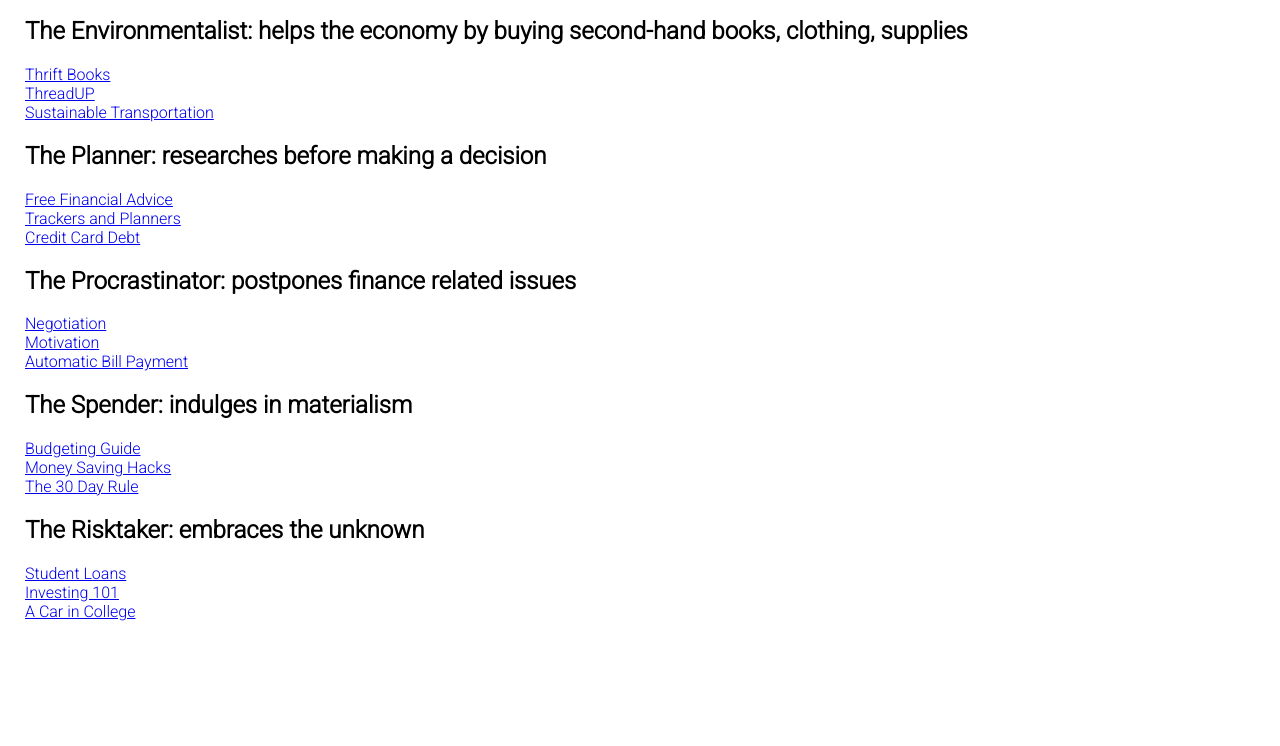
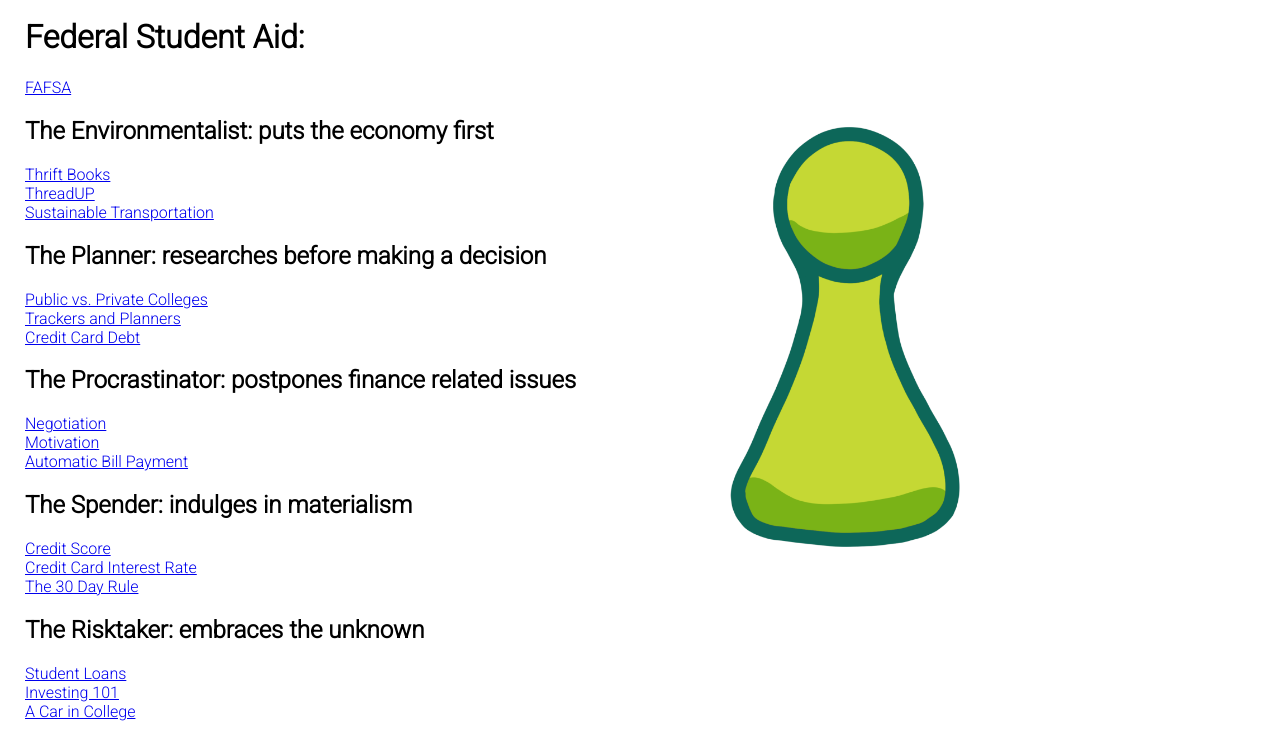
Before and after one commit to rbccawang/holidayhacks, a plain HTML site: page resources.html in a window 1280 px wide. Shown: the part 108-854 px from the top of the page. Before the commit the page ends 800 px from the top, so only its background shows below. Drawn offline with nearby package versions, Linux system fonts and the light colour scheme.

Commit message:
Final Version 3.0

```diff
--- a/resources.html
+++ b/resources.html
@@ -1,11 +1,11 @@
 <!DOCTYPE html>
 <head>
     <meta charset="utf-8" />
-    <title>About</title>
     <link rel="stylesheet" href="styles.css">
     <link rel="preconnect" href="https://fonts.gstatic.com">
 <link href="https://fonts.googleapis.com/css2?family=Oswald&family=Roboto:wght@300&display=swap" rel="stylesheet">
 </head>
+<head>
 <body>
     <div class="container">
         <div style = "nav-wrapper">
@@ -31,14 +31,16 @@
                     <div>COLLEGE LIFE</div>
                 </div>
             </div>
+        </div>
 
-        </div>
-        <h2>The Environmentalist: helps the economy by buying second-hand books, clothing, supplies</h2>
+            <h1 style="darkblue;">Federal Student Aid: </h1>
+            <a href="https://studentaid.gov/">FAFSA</a>
+            <h2>The Environmentalist: puts the economy first</h2>
             <a href="https://www.thriftbooks.com/">Thrift Books</a>
             <a href="https://www.thredup.com/">ThreadUP</a>
             <a href="https://environmentamerica.org/resources/amc/sustainable-transportation">Sustainable Transportation</a>
             <h2>The Planner: researches before making a decision</h2>
-        <a href="https://www.forbes.com/sites/nextavenue/2020/05/10/where-to-get-good-free-financial-advice-now/">Free Financial Advice</a>
+            <a href="https://www.fastweb.com/college-search/articles/public-or-private-college-weigh-the-pros-and-cons">Public vs. Private Colleges</a>
             <a href="https://daretochangelife.com/best-financial-planners-and-trackers/">Trackers and Planners</a>
             <a href="https://www.thesimpledollar.com/credit-cards/the-college-students-guide-to-getting-out-of-credit-card-debt/">Credit Card Debt</a>
             <h2>The Procrastinator: postpones finance related issues</h2>
@@ -46,13 +48,16 @@
             <a href="https://www.healthline.com/health/motivation-top-iphone-android-apps">Motivation</a>
             <a href="https://www.forbes.com/advisor/banking/how-automatic-bill-payment-works/#:~:text=An%20automated%20payment%20is%20essentially,account%20or%20money%20market%20account.">Automatic Bill Payment</a>
             <h2>The Spender: indulges in materialism</h2>
-        <a href="hhttps://www.affordablecollegesonline.org/college-resource-center/student-guide-to-budgeting/">Budgeting Guide</a>
-        <a href="https://www.thebalance.com/money-saving-hacks-4129351">Money Saving Hacks</a>
+            <a href="https://www.myfico.com/credit-education/faq/cards/credit-cards-credit-score">Credit Score</a>
+            <a href="https://wallethub.com/edu/cc/credit-card-interest-rates/52541">Credit Card Interest Rate</a>
             <a href="https://tuppennysfireplace.com/the-30-day-rule-save-more-money">The 30 Day Rule</a>
             <h2>The Risktaker: embraces the unknown</h2>
             <a href="https://www.khanacademy.org/college-careers-more/college-admissions/get-started/importance-of-college/a/financial-costs-and-benefits-of-college">Student Loans</a>
             <a href="https://thecollegeinvestor.com/453/the-college-students-guide-to-investing/">Investing 101</a>
             <a href="https://www.valulinecars.com/content/having-a-car-in-college-pros-and-cons">A Car in College</a>
+            <img src="chess2.png" id="chesstwo">
+
+  </div>
 
     </body>
 
--- a/styles.css
+++ b/styles.css
@@ -180,3 +180,12 @@
     width: 50%;
     padding: 10px;
 } */
+
+
+#chesstwo {
+    position: absolute;
+    right: 0px;
+    width: 600px;
+    transform: translate(-20%, 20%);
+    height: 600px;
+  }
```
Also changed, not shown: index.html (+1 -0 lines). Lines whose indentation alone changed are shown as unchanged.
